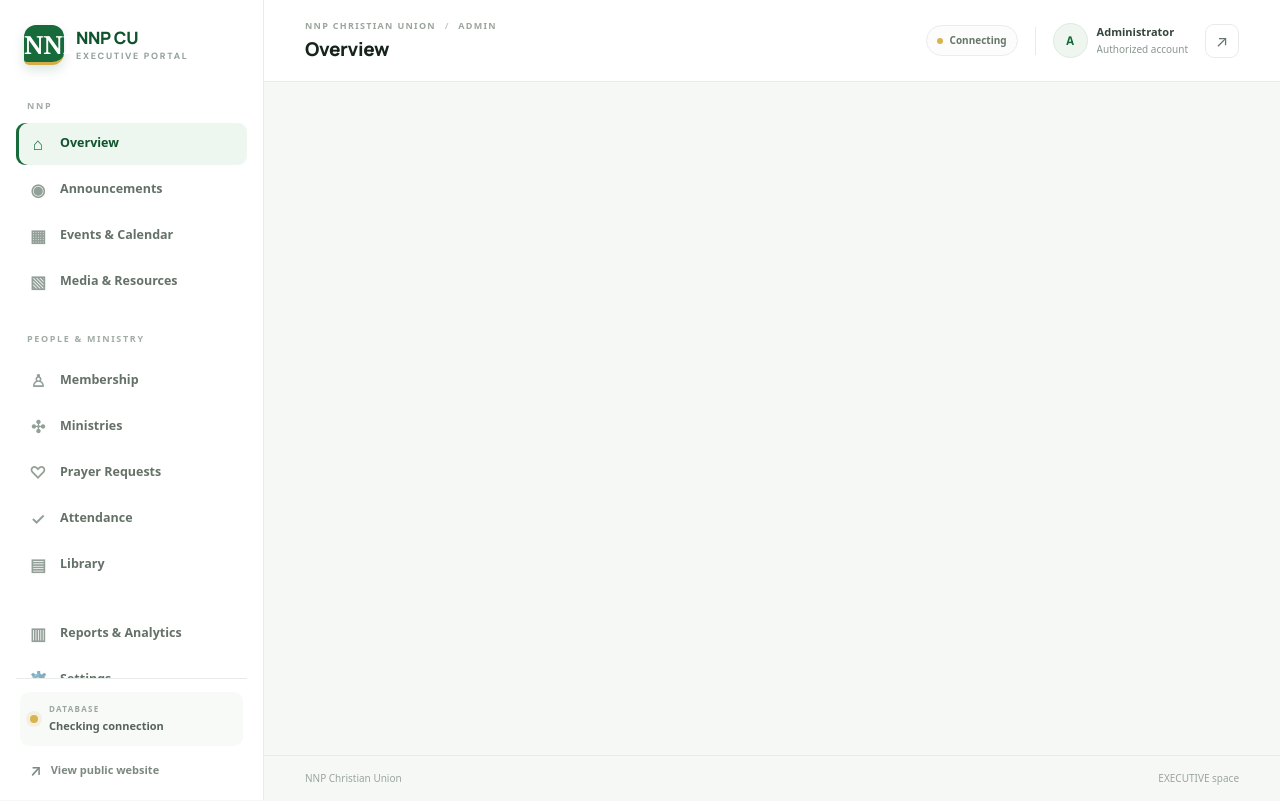
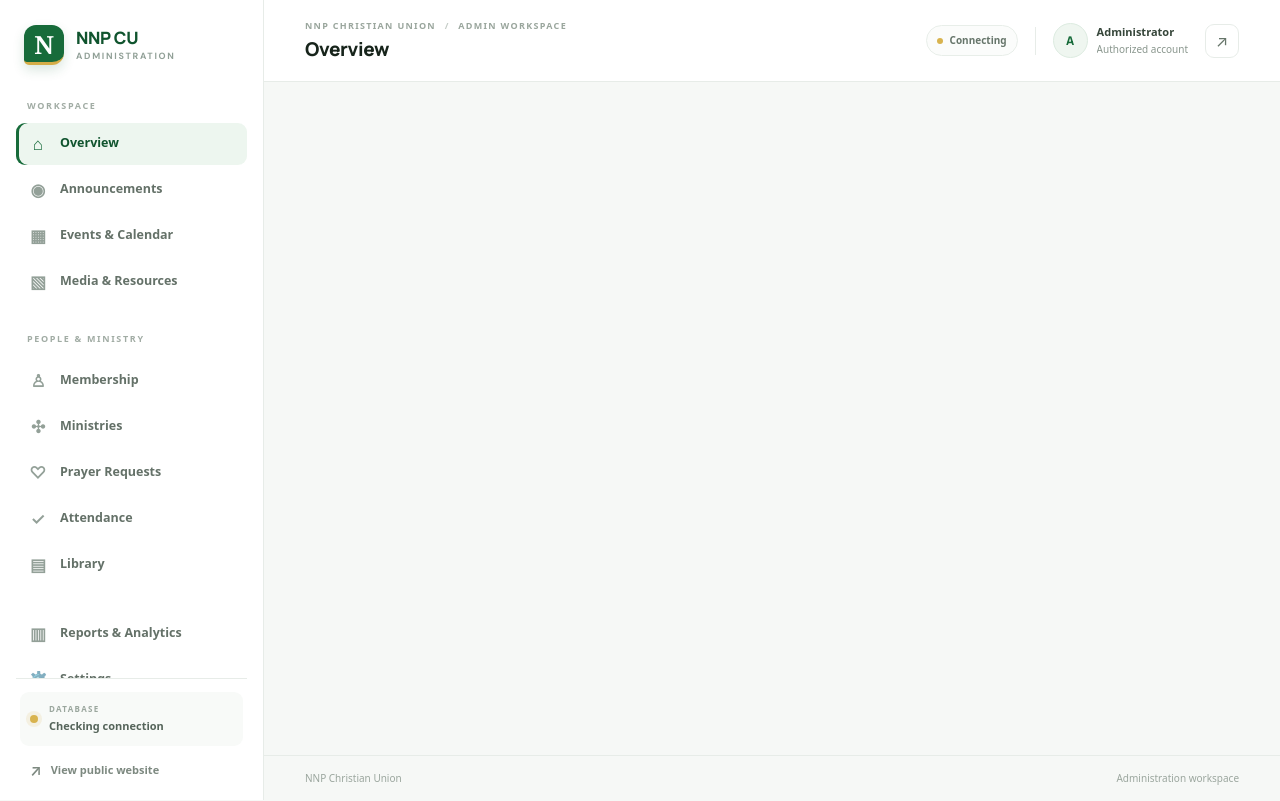
Before and after one commit to muregavictor-dev/NNP-C-U, a plain HTML site: page admin/dashboard.html in a window 1280 px wide. Drawn offline with nearby package versions, Linux system fonts and the light colour scheme; no server answers.

Commit message:
Update dashboard.html

```diff
--- a/admin/dashboard.html
+++ b/admin/dashboard.html
@@ -4,7 +4,7 @@
   <meta charset="utf-8">
   <meta name="viewport" content="width=device-width, initial-scale=1">
   <meta name="theme-color" content="#176b3a">
-  <title>NNP CU | EXECUTIVE MEMBER</title>
+  <title>NNP CU | Administration</title>
   <link href="https://cdn.jsdelivr.net/npm/bootstrap@5.3.3/dist/css/bootstrap.min.css" rel="stylesheet">
   <link href="dashboard.css" rel="stylesheet">
 </head>
@@ -12,10 +12,10 @@
   <div class="app-backdrop" id="sidebarBackdrop"></div>
   <aside class="sidebar" id="sidebar">
     <a class="brand" href="dashboard.html" aria-label="NNP CU administration home">
-      <span class="brand-mark">NNP</span>
-      <span class="brand-copy">NNP CU<small>EXECUTIVE PORTAL</small></span>
+      <span class="brand-mark">N</span>
+      <span class="brand-copy">NNP CU<small>ADMINISTRATION</small></span>
     </a>
-    <div class="sidebar-label">NNP</div>
+    <div class="sidebar-label">WORKSPACE</div>
     <nav class="sidebar-nav" id="moduleNav" aria-label="Dashboard sections">
       <button class="nav-item active" data-module="overview"><span class="nav-icon">⌂</span><span>Overview</span></button>
       <button class="nav-item" data-module="announcements"><span class="nav-icon">◉</span><span>Announcements</span></button>
@@ -42,7 +42,7 @@
     <header class="topbar">
       <div class="topbar-left">
         <button class="menu-toggle" id="menuToggle" aria-label="Open navigation" aria-expanded="false">☰</button>
-        <div><div class="breadcrumbs">NNP CHRISTIAN UNION <span>/</span> ADMIN </div><h1 id="pageTitle">Overview</h1></div>
+        <div><div class="breadcrumbs">NNP CHRISTIAN UNION <span>/</span> ADMIN WORKSPACE</div><h1 id="pageTitle">Overview</h1></div>
       </div>
       <div class="topbar-right">
         <span class="live-pill"><i></i><span id="topConnectionState">Connecting</span></span>
@@ -52,7 +52,7 @@
       </div>
     </header>
     <main class="content" id="mainContent" aria-live="polite"></main>
-    <footer class="page-footer"><span>NNP Christian Union</span><span>EXECUTIVE space</span></footer>
+    <footer class="page-footer"><span>NNP Christian Union</span><span>Administration workspace</span></footer>
   </div>
 
   <div class="toast-wrap" id="toastWrap" aria-live="polite" aria-atomic="true"></div>
```
